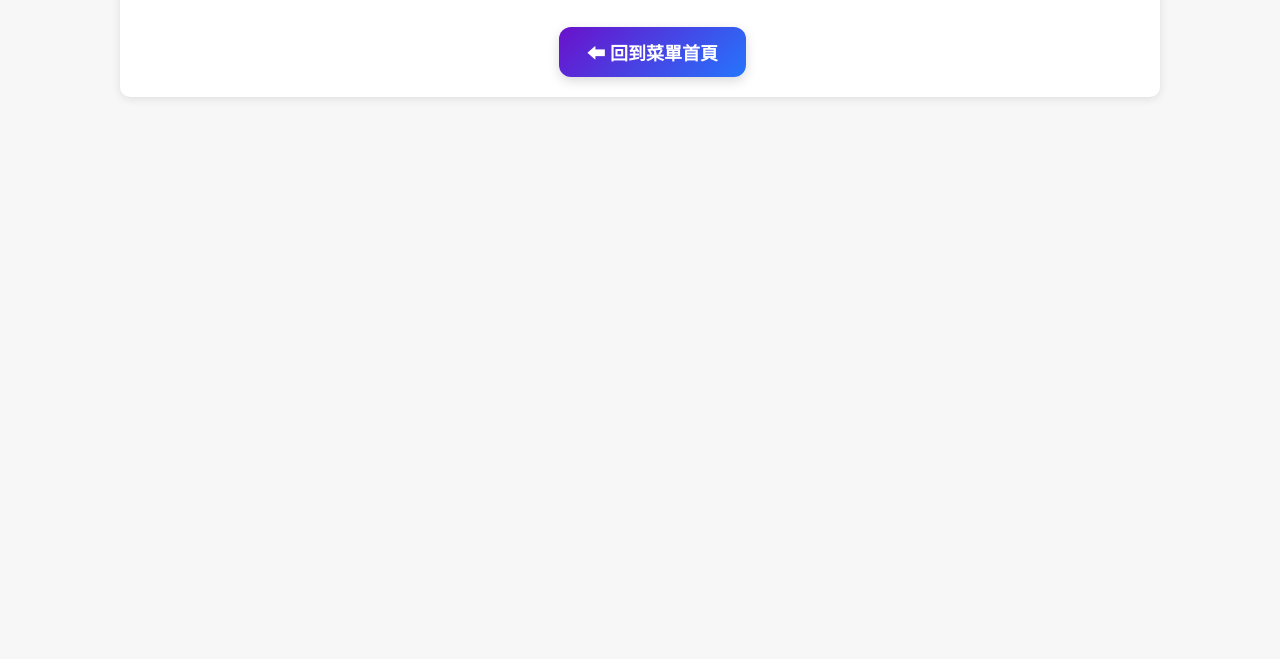
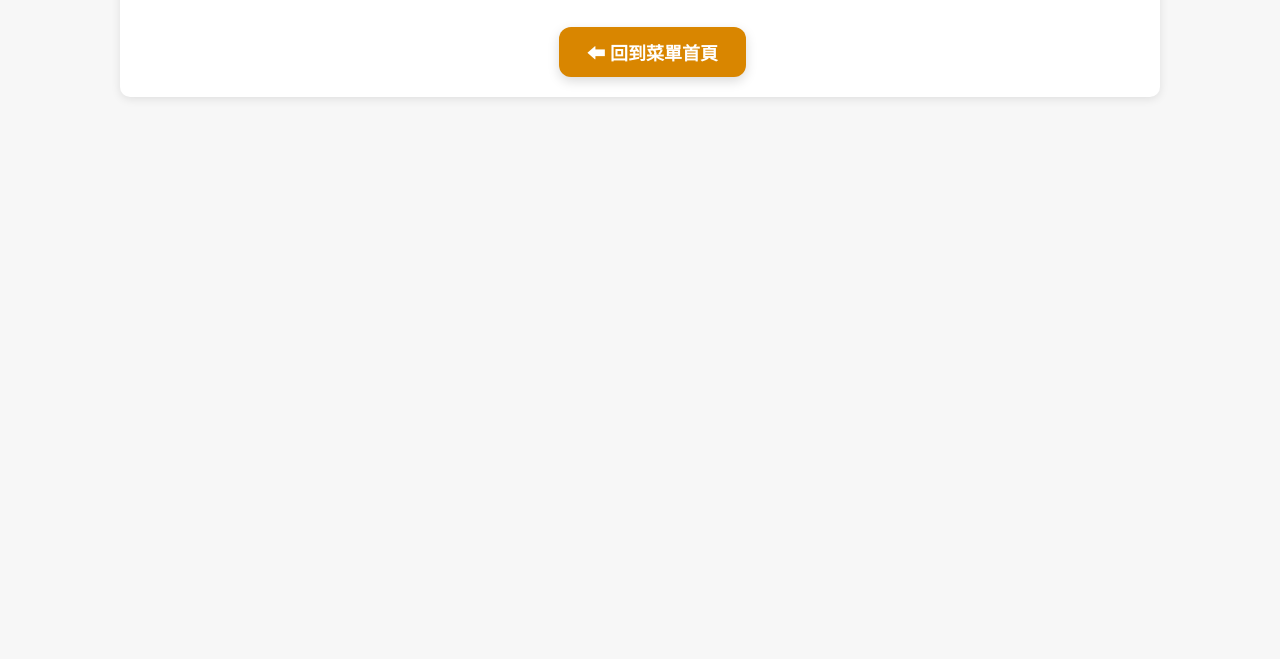
Before and after one commit to FTstudio06041/yiqingbento, a plain HTML site: page GET_Product.html in a window 1280 px wide. Shown: the part 141-800 px from the top of the page. Drawn offline with Linux system fonts and the light colour scheme.

Commit message:
更改按鈕顏色

```diff
--- a/GET_Product.html
+++ b/GET_Product.html
@@ -53,7 +53,7 @@
     }
 
     .styled-button {
-      background: linear-gradient(135deg, #6a11cb, #2575fc);
+      background: #d98600;
       border: none;
       color: white;
       font-size: 18px;
@@ -66,7 +66,7 @@
     }
 
     .styled-button:hover {
-      background: linear-gradient(135deg, #5a0eb4, #1e63e5);
+      background: #ff704d;
       transform: scale(1.04);
     }
 
```
